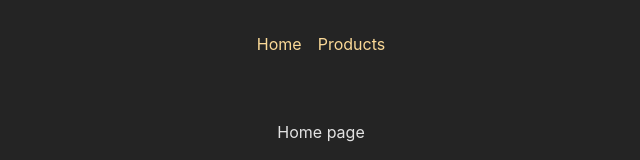
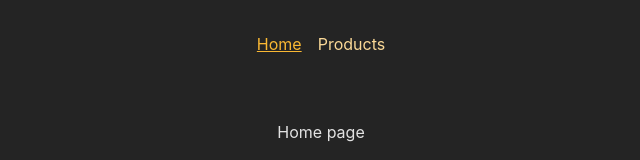
Before and after one commit to abhimax/react-multi-page-spa-react-router-fe, a React (Vite) app: page / in a window 1280 px wide. Shown: the top 160 px of the page, without its empty margins (319-959 px from the left). Built offline with nearby package versions, Linux system fonts and the light colour scheme.

Commit message:
feat: add NavLink to handle the style

```diff
--- a/src/components/Navigation.jsx
+++ b/src/components/Navigation.jsx
@@ -1,4 +1,4 @@
-import { Link } from "react-router-dom";
+import { NavLink } from "react-router-dom";
 import classes from "./MainNavigation.module.css";
 
 const Navigation = () => {
@@ -6,10 +6,24 @@ const Navigation = () => {
     <header className={classes.header}>
       <ul className={classes.list}>
         <li>
-          <Link to={"/"}>Home</Link>
+          <NavLink
+            to={"/"}
+            className={({ isActive }) =>
+              isActive ? classes.active : undefined
+            }
+          >
+            Home
+          </NavLink>
         </li>
         <li>
-          <Link to={"/Products"}>Products</Link>
+          <NavLink
+            to={"/Products"}
+            className={({ isActive }) =>
+              isActive ? classes.active : undefined
+            }
+          >
+            Products
+          </NavLink>
         </li>
       </ul>
     </header>
```
